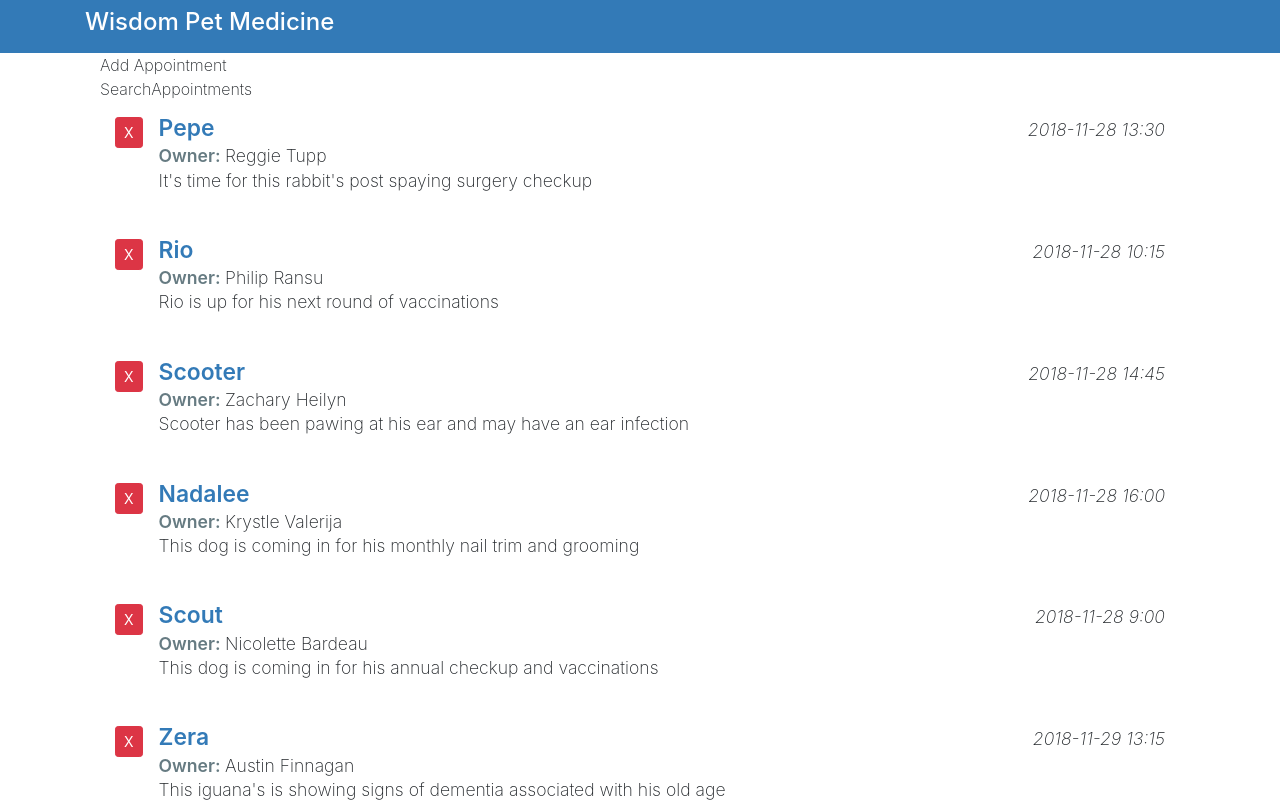
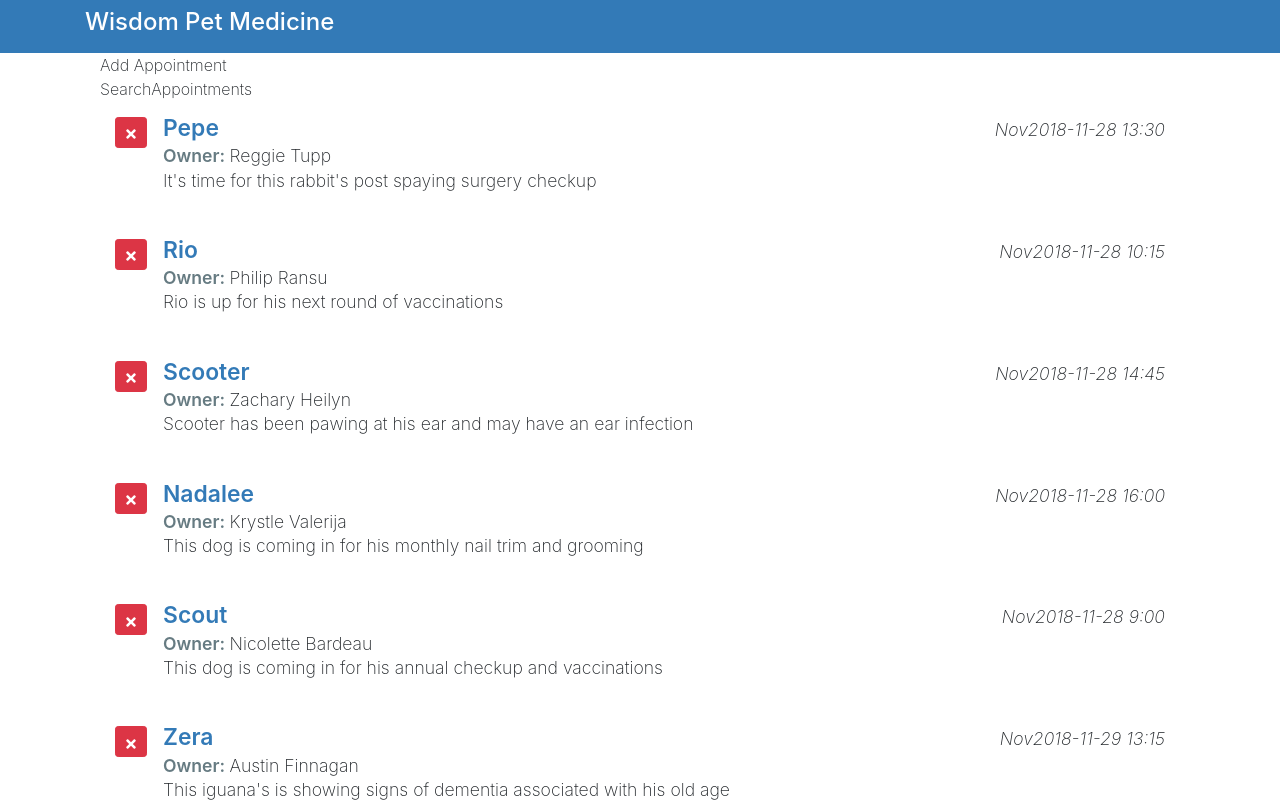
Before and after one commit to johnmorrisQADeveloper/005_react_hooks_user_interface, a React (Create React App) app: page / in a window 1280 px wide. Shown: the top 802 px of the page. Built offline with nearby package versions, Linux system fonts and the light colour scheme.

Commit message:
fix data

```diff
--- a/src/components/ListAppointments.js
+++ b/src/components/ListAppointments.js
@@ -1,4 +1,6 @@
 import React from 'react'
+import { FaTimes } from "react-icons/fa"
+import Moment from "react-moment"
 
 const ListAppointments = ({ myAppointments }) => {
   return (
@@ -8,13 +10,22 @@
           <div className="appointment-list item-list mb-3" key={item.aptId}>
             <div className="pet-item col media py-3">
               <div className="mr-3">
-                <button className="pet-delete btn btn-sm btn-danger">X</button>
+                <button className="pet-delete btn btn-sm btn-danger">
+                  <FaTimes />
+                </button>
               </div>
 
               <div className="pet-info media-body">
                 <div className="pet-head d-flex">
                   <span className="pet-name">{item.petName}</span>
-                  <span className="apt-date ml-auto">{item.aptDate}</span>
+                  <span className="apt-date ml-auto">
+                    <Moment
+                      date={item.aptDate}
+                      parse="YYYY/MON/dd "
+                      format="MMM"
+                    />
+                    {item.aptDate}
+                  </span>
                 </div>
 
                 <div className="owner-name">
```
